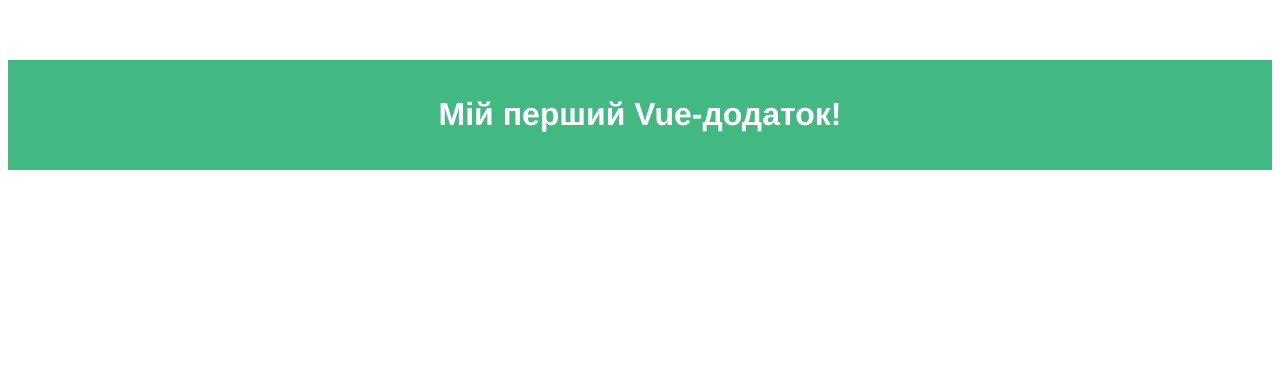
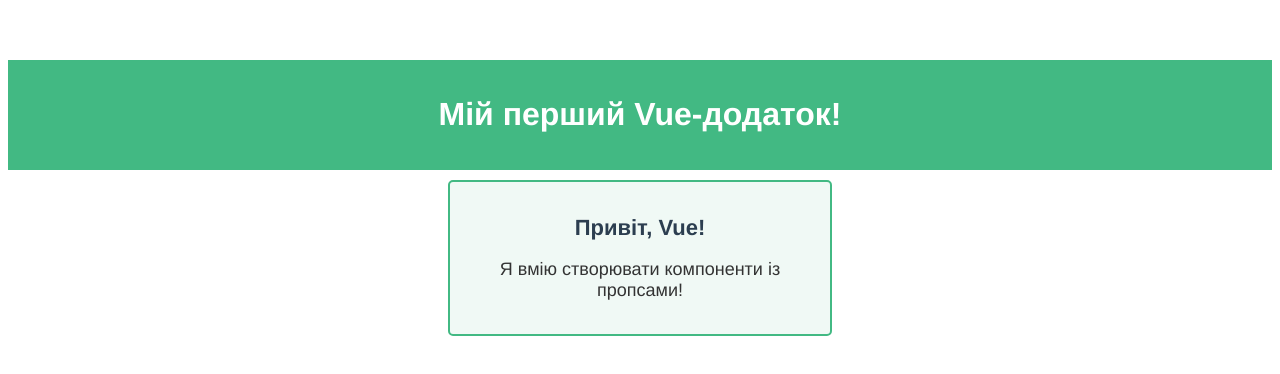
Before and after one commit to Killer-Pico/vueproject, a Vue app in the folder vue-project/: page / in a window 1280 px wide. Shown: the top 374 px of the page. Built offline with nearby package versions, Linux system fonts and the light colour scheme.

Commit message:
Add MessageComponent

```diff
--- a/vue-project/src/App.vue
+++ b/vue-project/src/App.vue
@@ -2,15 +2,19 @@
   <div>
   <HeaderComponent title="Hello title"/>
   </div>
+  <MessageComponent title="Привіт, Vue!" message="Я вмію створювати компоненти із пропсами!"/>
+
 </template>
 
 <script>
-import HeaderComponent from './components/Header.vue'
+import HeaderComponent from './components/Header.vue';
+import MessageComponent from './components/MessageComponent.vue'
 
 export default {
   name: 'App',
   components: {
-    HeaderComponent
+    HeaderComponent,
+    MessageComponent
   }
 }
 </script>
--- /dev/null
+++ b/vue-project/src/components/MessageComponent.vue
@@ -0,0 +1,41 @@
+<template>
+    <div class="message-box">
+        <h2>{{ title }}</h2>
+        <p>{{ message }}</p>
+    </div>
+</template>
+<script>
+export default {
+   name: "MessageComponent",
+    props: {
+        title :{
+            type: String,
+            required: true,
+        },
+
+    message: {
+        type: String,
+        required: true
+    }
+  }
+};
+</script>
+
+<style scoped>
+.message-box{
+    border: 2px solid #42b983;
+    border-radius: 5px;
+    padding: 15px;
+    margin: 10px auto;
+    width: 350px;
+    text-align: center;
+    font-size:18px;
+    color:#333;
+    background-color: #f0f9f5;
+}
+h2 {
+    color: #2c3e50;
+    font-size: 22px;
+    margin-bottom: 10px;
+}
+</style>
```
